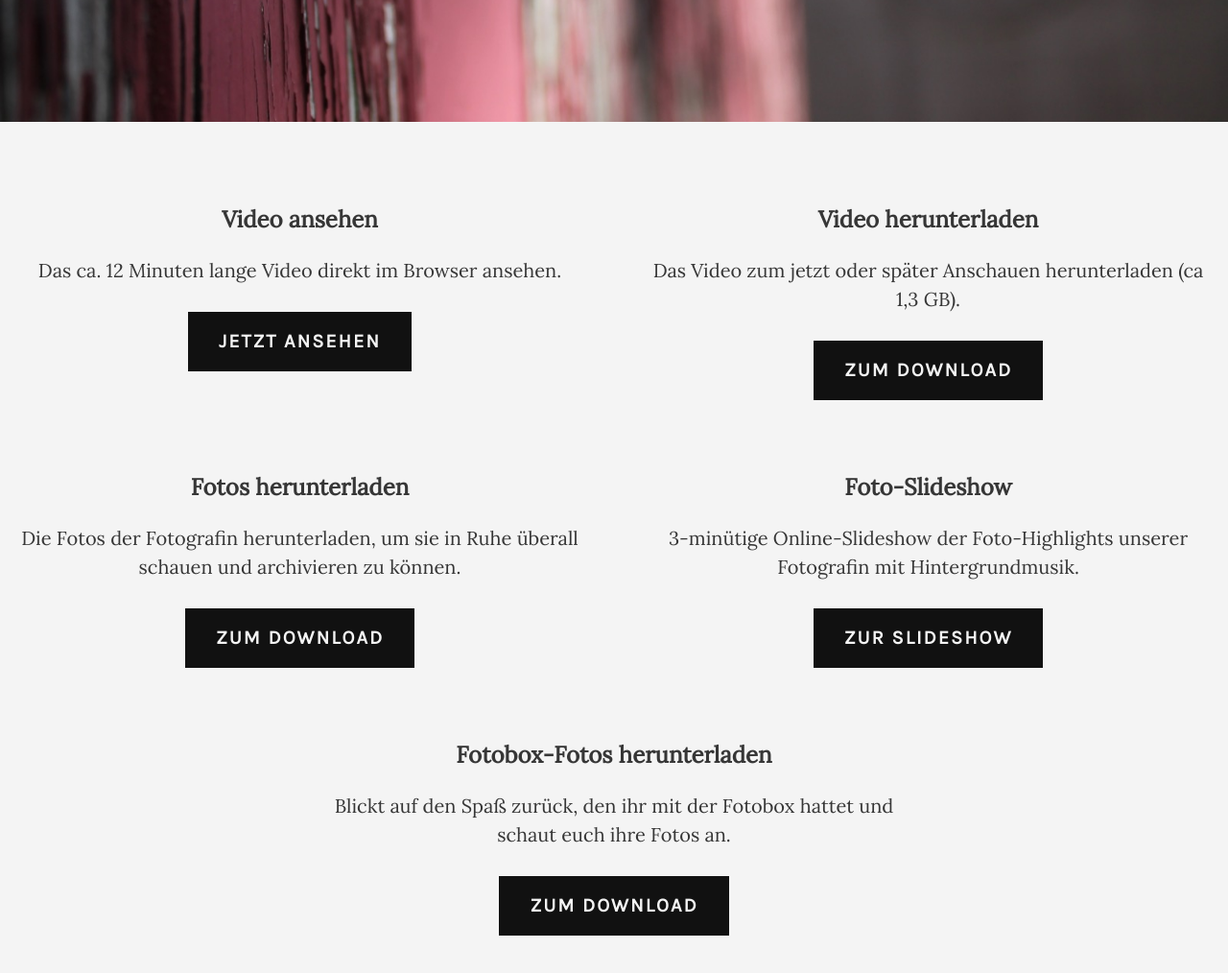
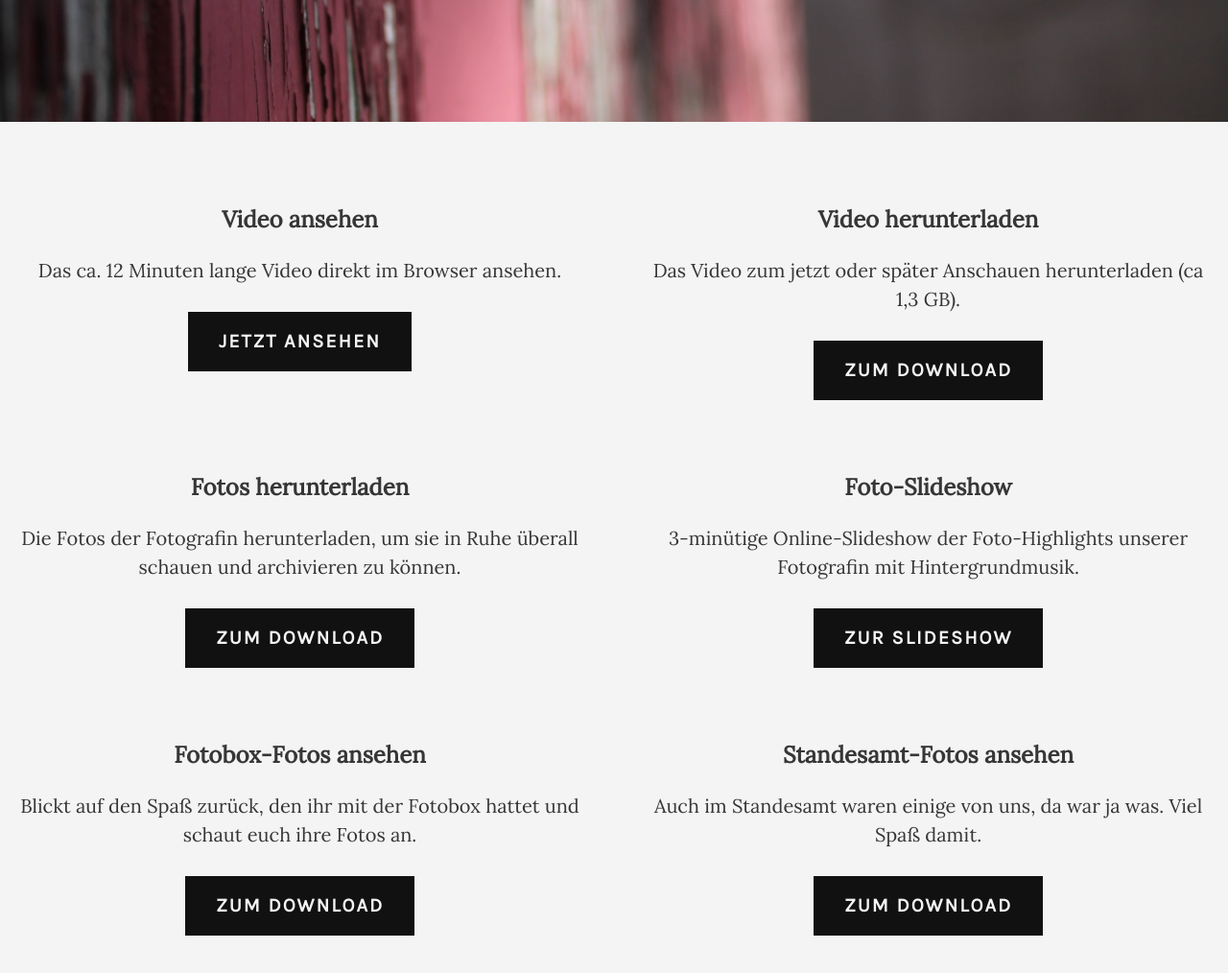
Before and after one commit to lpietzsch/lpietzsch.github.io, a Gatsby site: page /hochzeit-16-07-2022 in a window 1280 px wide. Shown: the part 86-1100 px from the top of the page at 96% size. Built offline with nearby package versions, Linux system fonts and the light colour scheme; Gatsby itself is replaced by a stand-in of ours.

Commit message:
another one

```diff
--- a/src/pages/hochzeit-16-07-2022.js
+++ b/src/pages/hochzeit-16-07-2022.js
@@ -40,10 +40,15 @@ export default ({props, data}) => {
             <p>3-minütige Online-Slideshow der Foto-Highlights unserer Fotografin mit Hintergrundmusik.</p>
             <a href="https://ricarda-photoghraphy.smartslides.com/lara-und-jonas-16072022/" target="_blank" className="dib bg-near-black b near-white hover-bg-mid-gray pv3 ph4 ttu tracked sans-serif no-underline mv2">Zur Slideshow</a>
           </div>
-          <div className="tc offset-md-3 col-md-6" style={{paddingLeft: 30, paddingRight: 30}}>
-            <h2 className="f3">Fotobox-Fotos herunterladen</h2>
+          <div className="tc col-md-6" style={{paddingLeft: 30, paddingRight: 30}}>
+            <h2 className="f3">Fotobox-Fotos ansehen</h2>
             <p>Blickt auf den Spaß zurück, den ihr mit der Fotobox hattet und schaut euch ihre Fotos an.</p>
             <a href="https://www.dropbox.com/sh/qbwl546pyig1frv/AADgq6KBtwh-769Eb7YuemkMa?dl=0" target="_blank" className="dib bg-near-black b near-white hover-bg-mid-gray pv3 ph4 ttu tracked sans-serif no-underline mv2">Zum Download</a>
+          </div>
+          <div className="tc col-md-6" style={{paddingLeft: 30, paddingRight: 30}}>
+            <h2 className="f3">Standesamt-Fotos ansehen</h2>
+            <p>Auch im Standesamt waren einige von uns, da war ja was. Viel Spaß damit.</p>
+            <a href="https://www.dropbox.com/sh/c63l0skfuadhe88/AADDH4pulw0aJwUmDzsYLlU9a?dl=0" target="_blank" className="dib bg-near-black b near-white hover-bg-mid-gray pv3 ph4 ttu tracked sans-serif no-underline mv2">Zum Download</a>
           </div>
         </div>
       </div>
```
